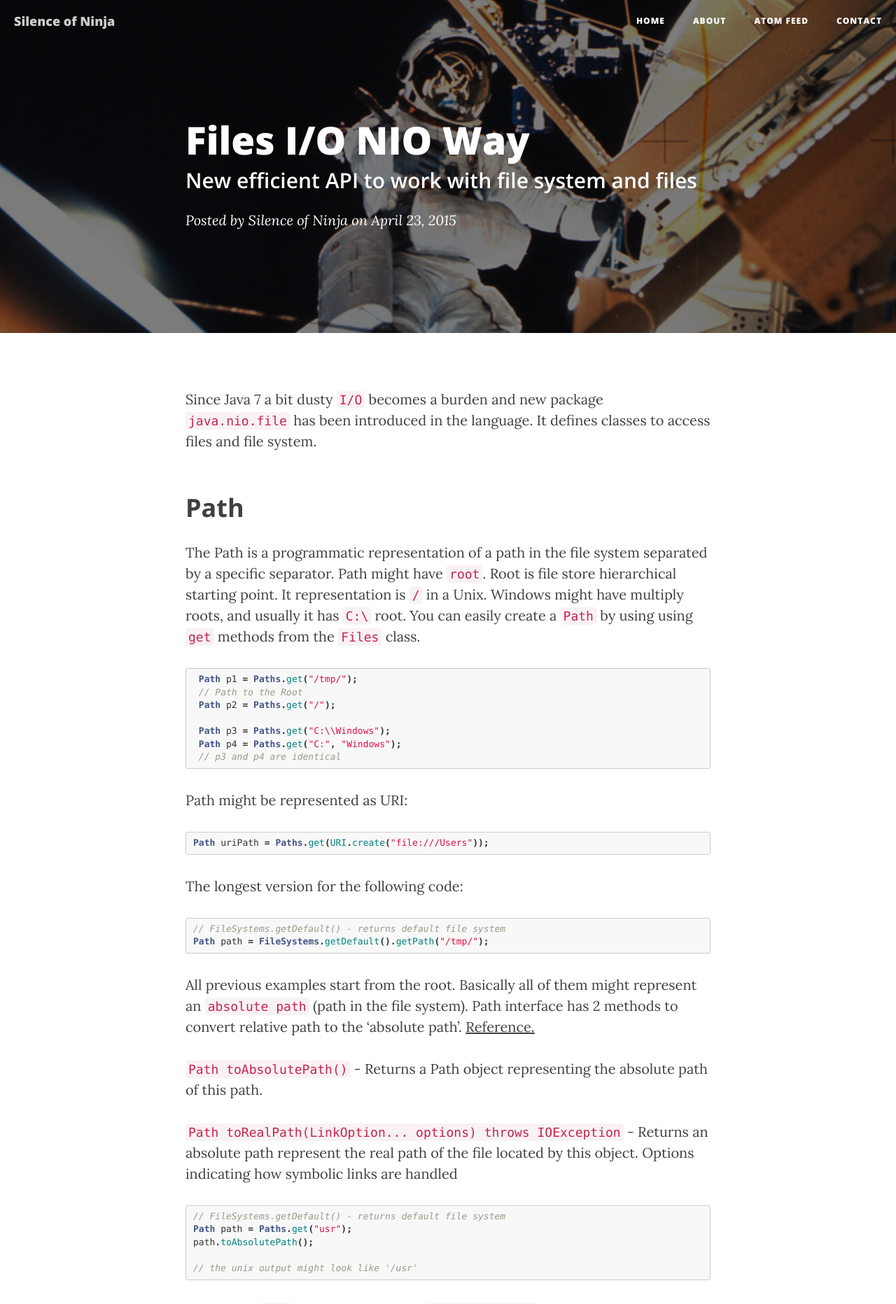
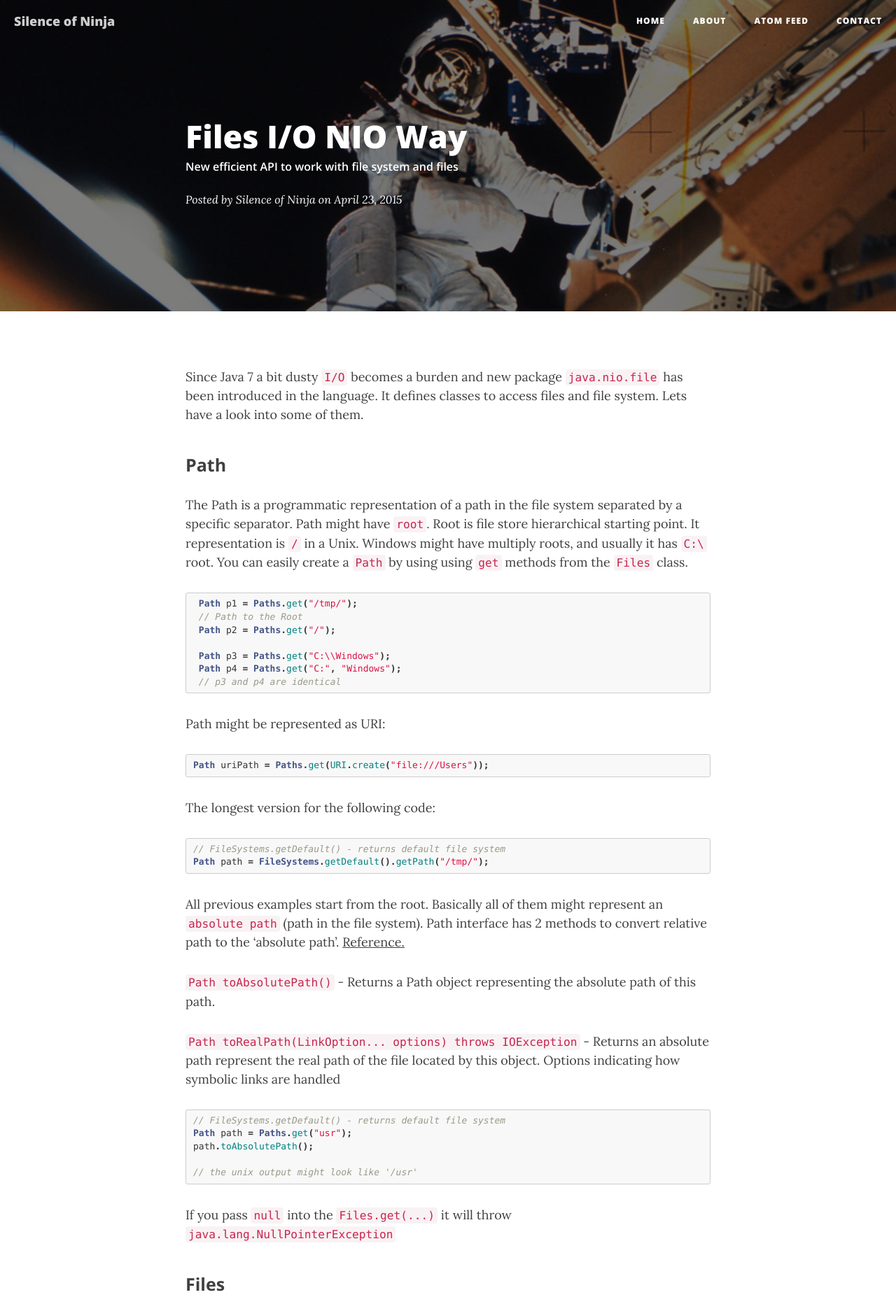
Before and after one commit to antonevane/devblog, a Jekyll site: the page built from _posts/2015-04-28-files-io-nio.md, in a window 1280 px wide. Shown: the top 1864 px of the page at 70% size. Built offline with Jekyll 4.4.1, drawn with Linux system fonts in a browser that asks for light colours; nearby versions of some CDN libraries; comment, search, counter and statistics services are not loaded; some of the changed text lies outside the part shown.

Commit message:
Styles have updated. Fixed IO post

```diff
--- a/_posts/2015-04-28-files-io-nio.md
+++ b/_posts/2015-04-28-files-io-nio.md
@@ -9,7 +9,7 @@
 ---
 
 Since Java 7 a bit dusty `I/O` becomes a burden and new package `java.nio.file` has been introduced in the language.
-It defines classes to access files and file system.
+It defines classes to access files and file system. Lets have a look into some of them.
 
 <h4 class="section-heading">Path</h4>
 The Path is a programmatic representation of a path in the file system separated by a specific separator.
@@ -99,7 +99,7 @@
 
 <h4 class="section-heading">Legacy File I/O</h4>
 The Files class has a number of method to support capabilities between Legacy I/0 and NIO.
-it provides methods with signature `Files.new....`, For example `Files.newBufferedWriter`, Files.newBufferedReader.
+it provides methods with signature `Files.new....`, For example `Files.newBufferedWriter`, `Files.newBufferedReader`.
 
 {% highlight java %}
 @Test
--- a/css/clean-blog.css
+++ b/css/clean-blog.css
@@ -1,6 +1,12 @@
+/*!
+ * Clean Blog v1.0.0 (http://startbootstrap.com)
+ * Copyright 2015 Start Bootstrap
+ * Licensed under Apache 2.0 (https://github.com/IronSummitMedia/startbootstrap/blob/gh-pages/LICENSE)
+ */
+
 body {
   font-family: 'Lora', 'Times New Roman', serif;
-  font-size: 20px;
+  font-size: 18px;
   color: #404040;
 }
 p {
@@ -157,13 +163,13 @@
 .intro-header .site-heading h1,
 .intro-header .page-heading h1 {
   margin-top: 0;
-  font-size: 50px;
+  font-size: 45px;
 }
 .intro-header .site-heading .subheading,
 .intro-header .page-heading .subheading {
   font-size: 24px;
-  line-height: 1.1;
-  display: block;
+  line-height: 1.1,
+			display: block;
   font-family: 'Open Sans', 'Helvetica Neue', Helvetica, Arial, sans-serif;
   font-weight: 300;
   margin: 10px 0 0;
@@ -171,11 +177,11 @@
 @media only screen and (min-width: 768px) {
   .intro-header .site-heading h1,
   .intro-header .page-heading h1 {
-    font-size: 80px;
+    font-size: 70px;
   }
 }
 .intro-header .post-heading h1 {
-  font-size: 35px;
+  font-size: 16px;
 }
 .intro-header .post-heading .subheading,
 .intro-header .post-heading .meta {
@@ -184,7 +190,7 @@
 }
 .intro-header .post-heading .subheading {
   font-family: 'Open Sans', 'Helvetica Neue', Helvetica, Arial, sans-serif;
-  font-size: 24px;
+  font-size: 16px;
   margin: 10px 0 30px;
   font-weight: 600;
 }
@@ -192,17 +198,17 @@
   font-family: 'Lora', 'Times New Roman', serif;
   font-style: italic;
   font-weight: 300;
-  font-size: 20px;
+  font-size: 16px;
 }
 .intro-header .post-heading .meta a {
   color: white;
 }
 @media only screen and (min-width: 768px) {
   .intro-header .post-heading h1 {
-    font-size: 55px;
+    font-size: 45px;
   }
   .intro-header .post-heading .subheading {
-    font-size: 30px;
+    font-size: 16px;
   }
 }
 .post-preview > a {
@@ -214,7 +220,7 @@
   color: #0085a1;
 }
 .post-preview > a > .post-title {
-  font-size: 30px;
+  font-size: 25px;
   margin-top: 30px;
   margin-bottom: 10px;
 }
@@ -240,12 +246,12 @@
 }
 @media only screen and (min-width: 768px) {
   .post-preview > a > .post-title {
-    font-size: 36px;
+    font-size: 31px;
   }
 }
 .section-heading {
-  font-size: 36px;
-  margin-top: 60px;
+  font-size: 25px;
+  margin-top: 45px;
   font-weight: 700;
 }
 .caption {
@@ -285,7 +291,7 @@
   padding-left: 0;
   border: none;
   border-radius: 0;
-  font-size: 1.5em;
+  font-size: 1.2em;
   background: none;
   box-shadow: none !important;
   resize: none;
@@ -296,7 +302,7 @@
   position: relative;
   top: 2em;
   margin: 0;
-  font-size: 0.85em;
+  font-size: 0.75em;
   line-height: 1.764705882em;
   vertical-align: middle;
   vertical-align: baseline;
--- a/js/clean-blog.js
+++ b/js/clean-blog.js
@@ -1057,6 +1057,6 @@
     }
 });
 
-function ($) {
+(function ($) {
 	$(document).anchor()
-	}(jQuery);
+	}(jQuery));
--- a/less/clean-blog.less
+++ b/less/clean-blog.less
@@ -276,8 +276,8 @@
 // Sections
 
 .section-heading {
-	font-size: 31px;
-	margin-top: 60px;
+	font-size: 25px;
+	margin-top: 45px;
 	font-weight: 700;
 }
 
```
Also changed, not shown: other parts of _posts/2015-04-28-files-io-nio.md (+2 -2 lines), css/clean-blog.min.css, js/clean-blog.min.js, 1 other file.
